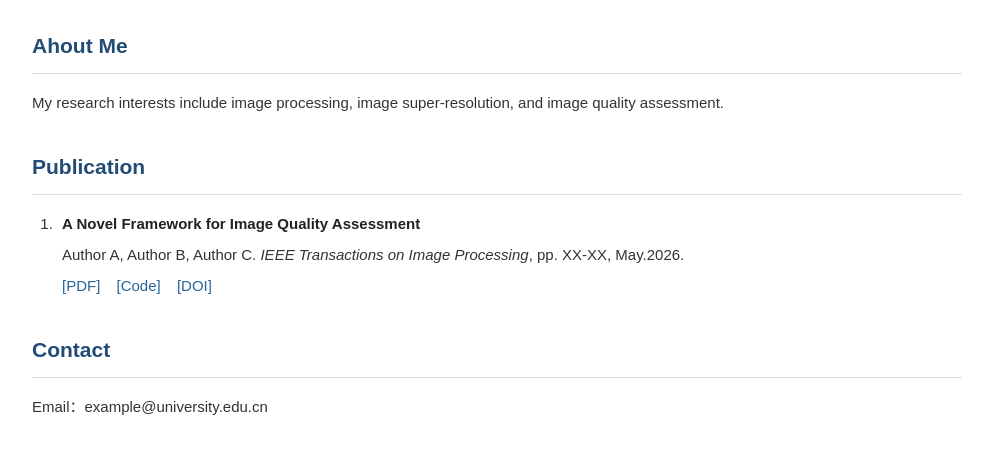
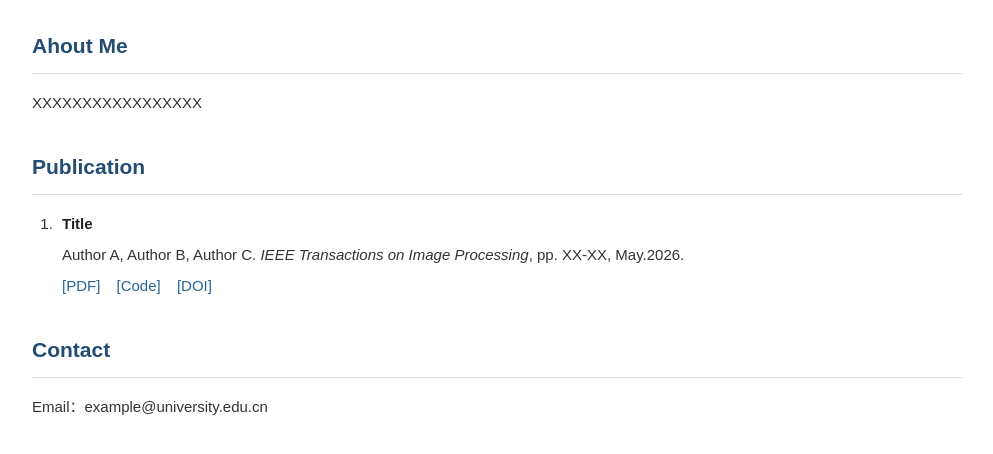
Before and after one commit to liudodo021/liudodo021.github.io, a plain HTML site: page index.html in a window 1280 px wide. Shown: the part 298-752 px from the top of the page, without its empty margins (143-1136 px from the left). Drawn offline with Linux system fonts and the light colour scheme.

Commit message:
Update index.html

```diff
--- a/index.html
+++ b/index.html
@@ -4,7 +4,7 @@
 <head>
     <meta charset="UTF-8">
     <meta name="viewport" content="width=device-width, initial-scale=1.0">
-    <title>Zihan Liu</title>
+    <title>Name</title>
     <link rel="stylesheet" href="style.css">
 </head>
 
@@ -31,7 +31,7 @@
     <section>
         <h2>Ahout Me</h2>
         <p>
-            My research interests include image processing, image super-resolution, and image quality assessment.
+           XXXXXXXXXXXXXXXXX
         </p>
         <!-- <p>
             XXXXXXXXXXXXXXX
@@ -46,7 +46,7 @@
 
             <li>
                 <strong>
-                    A Novel Framework for Image Quality Assessment
+                    Title
                 </strong>
                 <p>
                     Author A, Author B, Author C.
```
